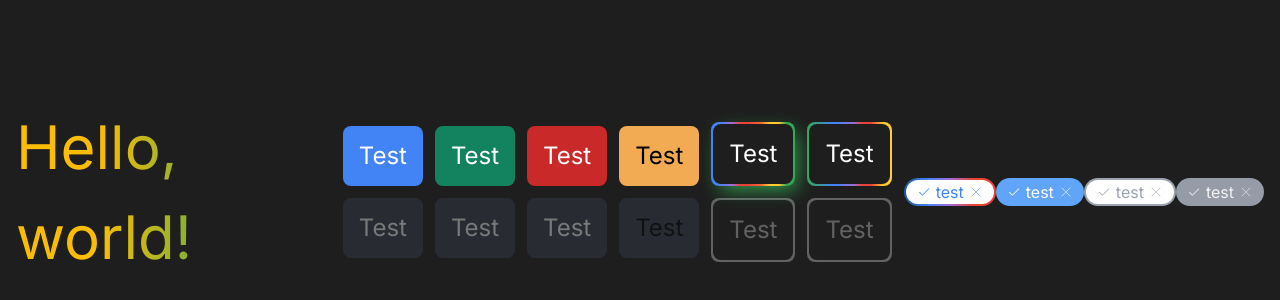
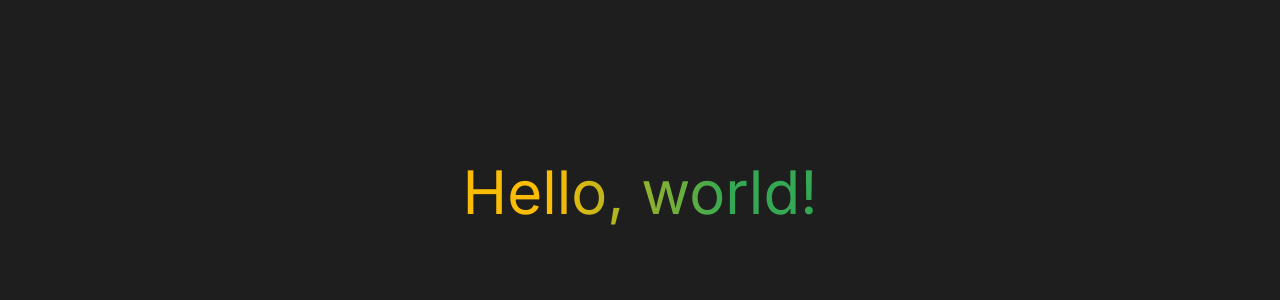
Before and after one commit to GdscCpp/socal-gd-website, a Next.js app: page / in a window 1280 px wide. Shown: the part 208-508 px from the top of the page. Built offline with nearby package versions, Linux system fonts and the light colour scheme.

Commit message:
Comments out other components for testing

```diff
--- a/src/app/page.tsx
+++ b/src/app/page.tsx
@@ -16,7 +16,7 @@ export default function Page() {
       </h1>
 
       {/* just showing all the buttons here, delete later*/}
-      <div className="flex flex-col space-y-3 pr-3">
+      {/* <div className="flex flex-col space-y-3 pr-3">
         <Button
           label="Test"
           type="button"
@@ -93,10 +93,10 @@ export default function Page() {
           disabled={true}
           variant={BUTTON_VARIANTS.GRADIENT_2_LG}
         />
-      </div>
+      </div> */}
 
       {/* showing all chips, delete later */}
-      <Chip label="test" variant={CHIP_VARIANTS.TRANSPARENT} />
+      {/* <Chip label="test" variant={CHIP_VARIANTS.TRANSPARENT} />
       <Chip label="test" variant={CHIP_VARIANTS.SOLID} />
       <Chip label="test" variant={CHIP_VARIANTS.TRANSPARENT} disabled={true} />
       <Chip label="test" variant={CHIP_VARIANTS.SOLID} disabled={true} />
@@ -108,7 +108,7 @@ export default function Page() {
       <Textarea label="test" value="test" onChange={() => {}} />
       <Avatar src="https://avatars.githubusercontent.com/u/472312" alt="test" />
 
-      <Tooltip label="test" />
+      <Tooltip label="test" /> */}
     </div>
   );
 }
```
